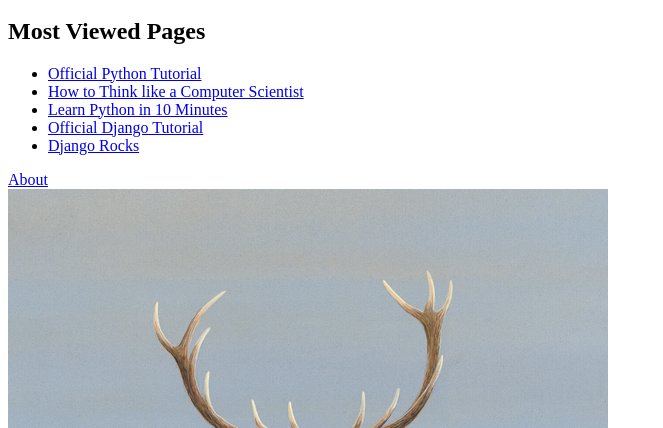
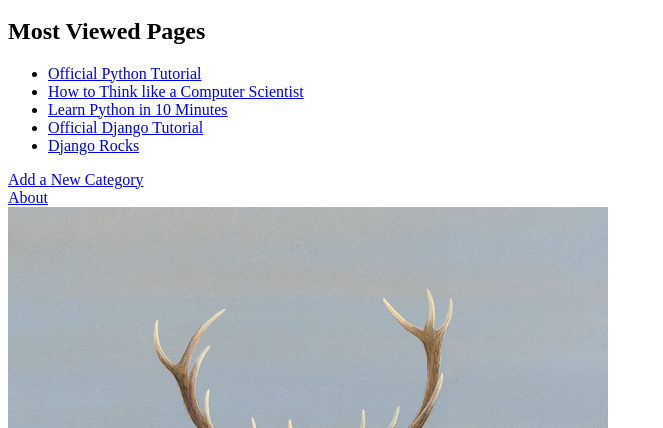
Before and after one commit to Frazz3l/tango_with_django_project-old-, a Django app: page / in a window 1280 px wide. Shown: the part 221-649 px from the top of the page, without its empty margins (0-663 px from the left). Run offline with Django 3.2, Linux system fonts and the light colour scheme; data comes from the database, SQL or seed files in the repository.

Commit message:
Completed add page and category sections

```diff
--- a/rango/urls.py
+++ b/rango/urls.py
@@ -4,6 +4,7 @@ from rango import views
 urlpatterns = [
     url(r'^$', views.index, name='index'),
     url(r'^about', views.about, name = 'about'),
-    url(r'^category/(?P<category_name_slug>[\w\-]+)/$',
-        views.show_category, name='show_category'),
+	url(r'^add_category/$', views.add_category, name='add_category'),
+    url(r'^category/(?P<category_name_slug>[\w\-]+)/$', views.show_category, name='show_category'),
+	url(r'^category/(?P<category_name_slug>[\w\-]+)/$', views.add_page, name='add_page'),
 ]
--- a/rango/views.py
+++ b/rango/views.py
@@ -2,6 +2,43 @@ from django.shortcuts import render
 from django.http import HttpResponse
 from rango.models import Category
 from rango.models import Page
+from rango.forms import CategoryForm
+from rango.forms import PageForm
+
+
+def add_page(request, category_name_slug):
+	try:
+		category = Category.objects.get(slug=category_name_slug)
+	except Category.DoesNotExist:
+		category = None
+	form = PageForm()
+	if request.method == 'POST':
+		form = PageForm(request.POST)
+		if form.is_valid():
+			if category:
+				page = form.save(commit=False)
+				page.category = category
+				page.views = 0
+				page.save()
+				return show_category(request, category_name_slug)
+		else:
+			print(form.errors)
+	context_dict = {'form':form, 'category': category}
+	return render(request, 'rango/add_page.html', context_dict)
+
+
+def add_category(request):
+	form = CategoryForm()
+
+	if request.method == 'POST':
+		form = CategoryForm(request.POST)
+		if form.is_valid():
+			form.save(commit=True)
+			return index(request)
+		else:
+			print(form.errors)
+	return render(request, 'rango/add_category.html', {'form': form})
+
 
 
 def show_category(request, category_name_slug):
--- a/templates/rango/index.html
+++ b/templates/rango/index.html
@@ -39,6 +39,8 @@
 			{% endif %}
 		</div>
 
+		<a href="/rango/add_category/">Add a New Category</a><br/>
+
 		<div>
 			<a href='/rango/about/'>About</a><br/>
 			<img src="{% static "images/stag.jpg" %}" alt="Picture of stag"/>
```
